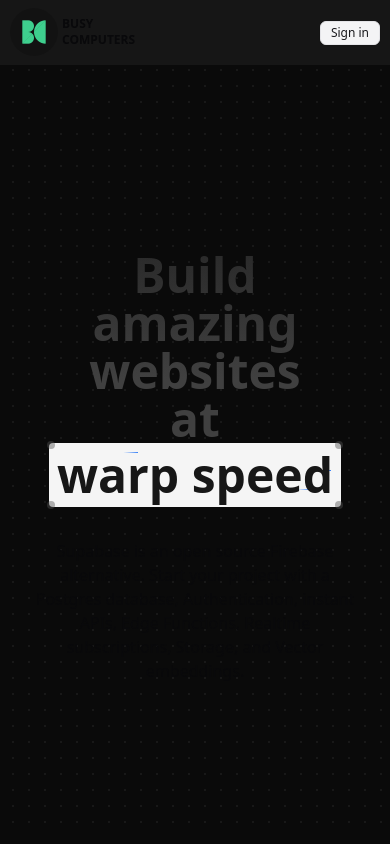
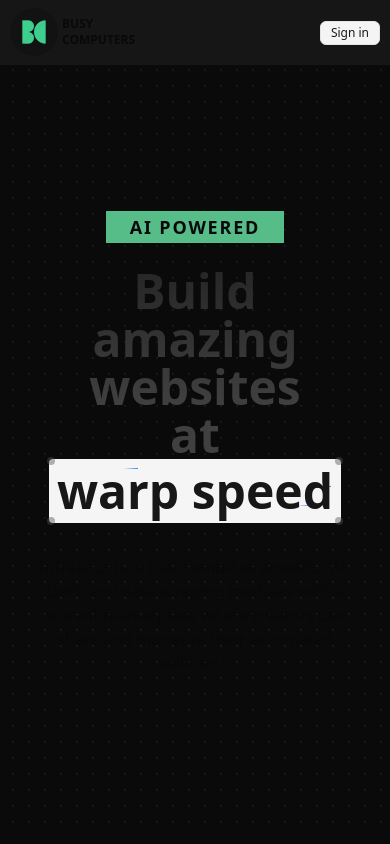
Before and after one commit to busycomputer/app, a Next.js app: page / in a window 390 px wide. Shown: the top 844 px of the page. Built offline with nearby package versions, Linux system fonts and the light colour scheme.

Commit message:
chore: changed login page contents

```diff
--- a/src/app/(public)/page.tsx
+++ b/src/app/(public)/page.tsx
@@ -12,15 +12,20 @@ export default function HomePage() {
           <Bounded className="flex h-full w-full items-center justify-center">
             <div className="flex flex-col items-center justify-center">
               <div className="px-5 text-center">
-                <h1 className="relative z-20 mx-auto mt-6 max-w-7xl bg-gradient-to-b from-neutral-800 via-neutral-700 to-neutral-700 bg-clip-text py-6 text-center text-5xl font-semibold text-transparent dark:from-neutral-800 dark:via-white dark:to-white md:text-7xl lg:text-7xl">
+                <div className="flex items-center justify-center">
+                  <div className="bg-primary px-6 py-0.5">
+                    <p className="text-lg font-semibold tracking-widest">AI POWERED</p>
+                  </div>
+                </div>
+                <h1 className="relative z-20 mx-auto mt-6 max-w-7xl bg-gradient-to-b from-neutral-800 via-neutral-700 to-neutral-700 bg-clip-text pb-6 text-center text-5xl font-semibold text-transparent dark:from-neutral-800 dark:via-white dark:to-white md:text-7xl lg:text-7xl">
                   Build amazing websites <br /> at <Cover>warp speed</Cover>
                 </h1>
               </div>
               <div className="px-2 py-2 text-center">
                 <p className="max-w-prose">
-                  Supabase is an open source Firebase alternative. Start your project with a
-                  Postgres database, Authentication, instant APIs, Edge Functions, Realtime
-                  subscriptions, Storage, and Vector embeddings.
+                  Infrastructure that combines powerful AI, DeFi, and data scraping modules with a
+                  vibrant marketplace where creators can share and monetize their automated
+                  solutions.{' '}
                 </p>
               </div>
             </div>
@@ -31,7 +36,7 @@ export default function HomePage() {
           <Bounded className="">
             <div className="flex flex-col items-center justify-center py-12">
               <h2 className="text-center text-4xl font-medium">
-                Build amazing websites at warp speed
+                Smarter workflows, seamless integrations{' '}
               </h2>
               <p className="mt-2 w-full max-w-prose text-center font-medium">
                 Lorem ipsum dolor sit amet consectetur adipisicing elit. Tempora nisi ea ipsam magni
@@ -47,10 +52,10 @@ export default function HomePage() {
         <Bounded>
           <div className="flex flex-col items-center justify-center">
             <h3 className="text-center text-4xl font-medium">
-              Stay productive and manage your app
+              Turn complexity into simplicity{' '}
               <span className="text-muted-foreground">
                 <br />
-                without leaving the dashboard
+                Drag, drop, and design workflows like never before{' '}
               </span>
             </h3>
             <div className="h-full w-full py-12">
--- a/src/app/globals.css
+++ b/src/app/globals.css
@@ -31,7 +31,8 @@ body {
     --card-foreground: 240 10% 3.9%;
     --popover: 0 0% 100%;
     --popover-foreground: 240 10% 3.9%;
-    --primary: 154.9 100% 19.2%;
+    --primary: 149, 44%, 54%, 1;
+    --primary-muted: 149, 36%, 16%, 1;
     --primary-foreground: 0 0% 98%;
     --secondary: 240 4.8% 95.9%;
     --secondary-foreground: 240 5.9% 10%;
@@ -61,7 +62,8 @@ body {
     --card-foreground: 0 0% 98%;
     --popover: 0 0% 9%;
     --popover-foreground: 0 0% 98%;
-    --primary: 154.9 100% 19.2%;
+    --primary: 149, 44%, 54%, 1;
+    --primary-muted: 149, 36%, 16%, 1;
     --primary-foreground: 0 0% 98%;
     --secondary: 0 0% 14.1%;
     --secondary-foreground: 0 0% 98%;
@@ -92,3 +94,14 @@ body {
     @apply bg-background text-foreground;
   }
 }
+
+.background-primary-gradient {
+  background-color: hsla(149, 0%, 0%, 1);
+  background-image: radial-gradient(at 36% 49%, hsla(24, 0%, 0%, 1) 0px, transparent 50%),
+    radial-gradient(at 67% 0%, hsla(74, 0%, 0%, 1) 0px, transparent 50%),
+    radial-gradient(at 100% 100%, hsla(149, 44%, 54%, 1) 0px, transparent 50%),
+    radial-gradient(at 100% 0%, hsla(172, 47%, 44%, 1) 0px, transparent 50%),
+    radial-gradient(at 75% 25%, hsla(117, 0%, 0%, 1) 0px, transparent 50%),
+    radial-gradient(at 0% 99%, hsla(149, 44%, 54%, 1) 0px, transparent 50%),
+    radial-gradient(at 4% 26%, hsla(341, 0%, 0%, 1) 0px, transparent 50%);
+}
--- a/src/components/ui/timeline.tsx
+++ b/src/components/ui/timeline.tsx
@@ -30,8 +30,8 @@ export const Timeline = ({ data }: { data: TimelineEntry[] }) => {
   return (
     <div className="w-full bg-white font-sans dark:bg-neutral-950 md:px-10" ref={containerRef}>
       <div className="mx-auto max-w-7xl px-4 py-5 md:px-8 lg:px-10">
-        <h2 className="mb-4 max-w-4xl text-lg text-black dark:text-white md:text-4xl">
-          Changelog from my journey
+        <h2 className="mb-4 max-w-4xl text-black dark:text-white text-2xl md:text-4xl">
+          Roadmap
         </h2>
         <p className="max-w-sm text-sm text-neutral-700 dark:text-neutral-300 md:text-base">
           I&apos;ve been working on Aceternity for the past 2 years. Here&apos;s a timeline of my
--- a/tailwind.config.ts
+++ b/tailwind.config.ts
@@ -24,6 +24,7 @@ const config: Config = {
         primary: {
           DEFAULT: 'hsl(var(--primary))',
           foreground: 'hsl(var(--primary-foreground))',
+          muted: 'hsl(var(--primary-muted))',
         },
         secondary: {
           DEFAULT: 'hsl(var(--secondary))',
```
